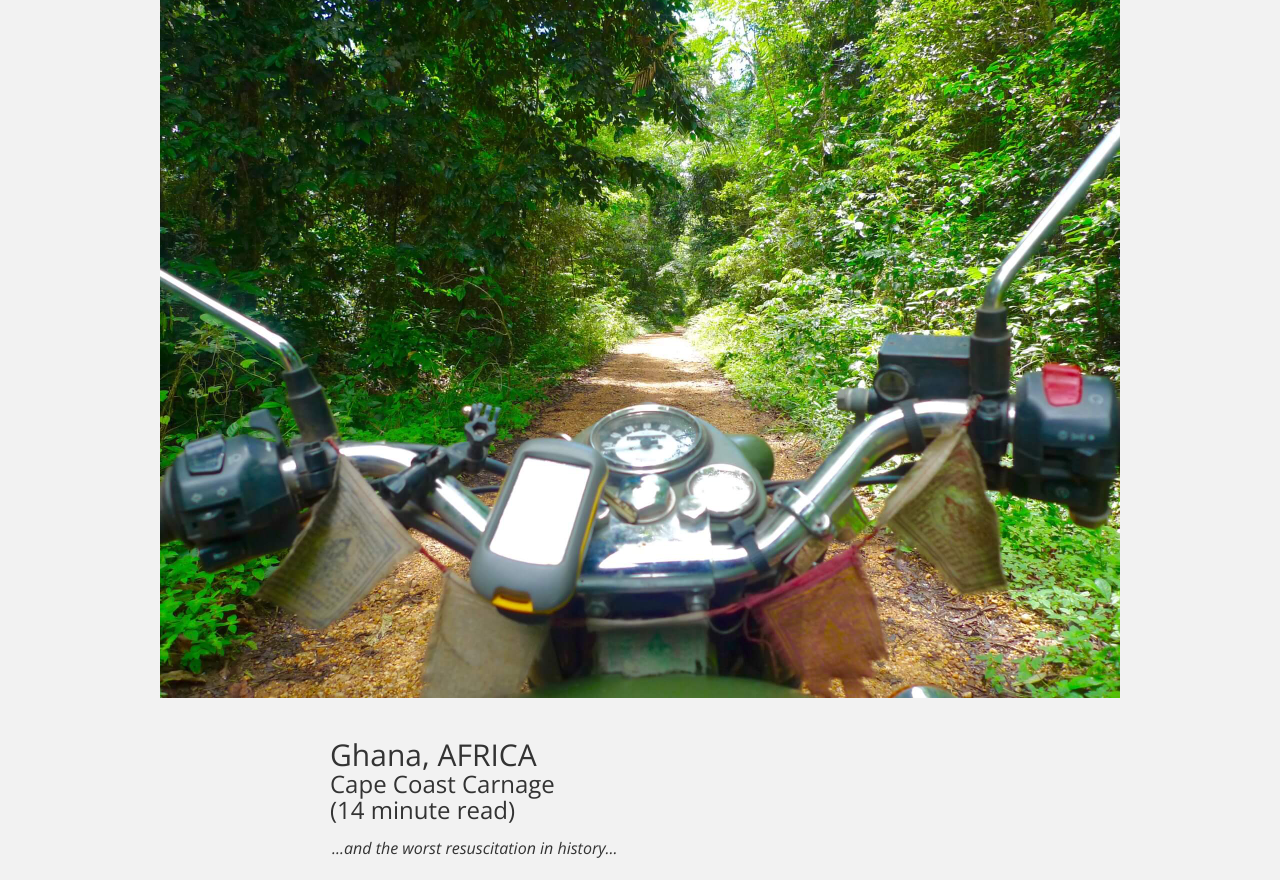
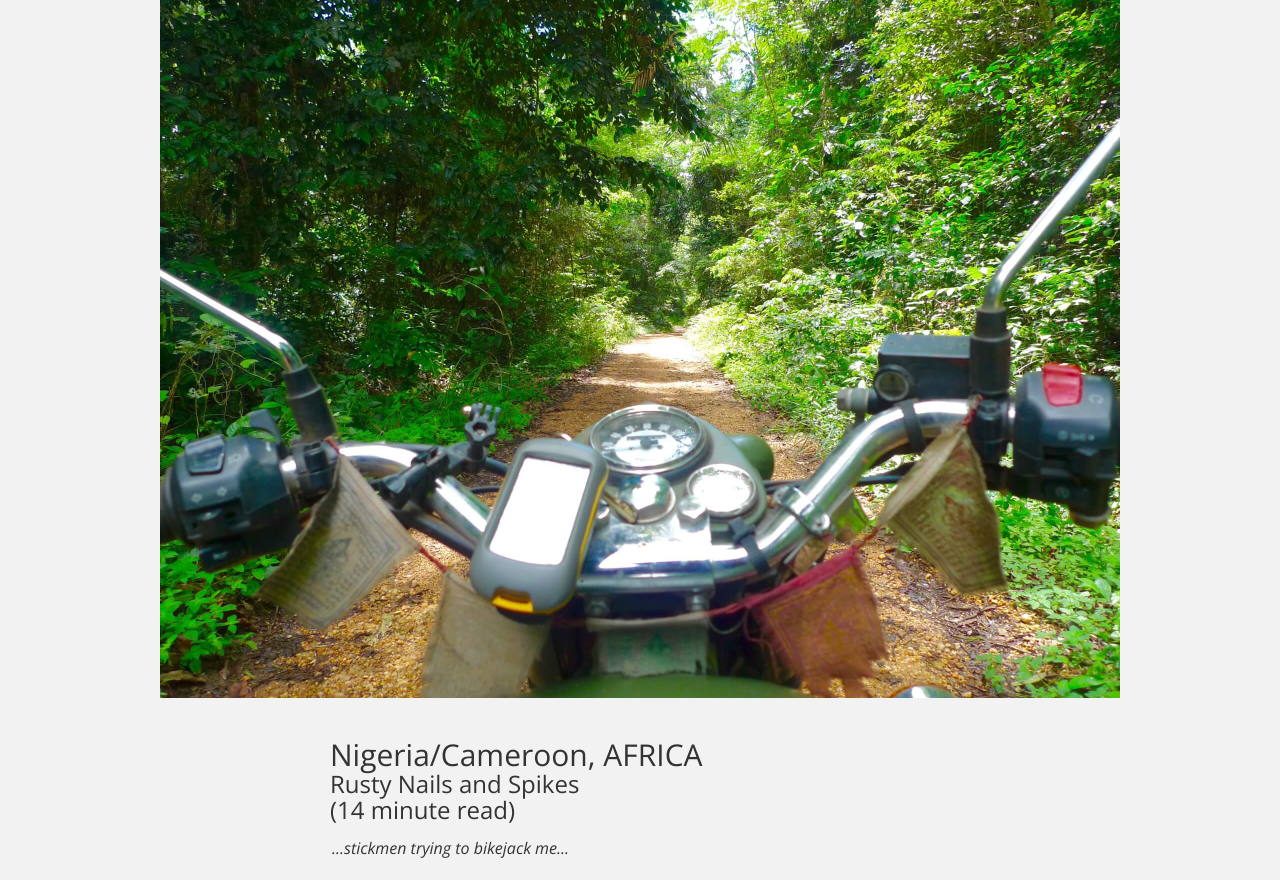
Before and after one commit to gelmio/shotsfromthebar.github.io, a website: page posts/rusty-nails-and-spikes.html in a window 1280 px wide. Shown: the part 72-952 px from the top of the page. Drawn offline with nearby package versions, Linux system fonts and the light colour scheme; a script that the page names is missing.

Commit message:
added rusty nails and spikes story

```diff
--- a/posts/rusty-nails-and-spikes.html
+++ b/posts/rusty-nails-and-spikes.html
@@ -46,10 +46,10 @@
     </div>
 
     <div class="post-content">
-        <h1>Ghana, AFRICA</h1>
-        <h2>Cape Coast Carnage</h2>
+        <h1>Nigeria/Cameroon, AFRICA</h1>
+        <h2>Rusty Nails and Spikes</h2>
         <h2>(14 minute read)</h2>
-        <p><em>...and the worst resuscitation in history...</em></p>
+        <p><em>...stickmen trying to bikejack me...</em></p>
         <img class="img-responsive" src="../img/portfolio/thumbnails/map5.jpg" alt="map of ride through Africa">
         <p>The border must be playing on my mind...</p>
         <p>I’m up, at 6:30 in the morning, unassisted.</p>
```
